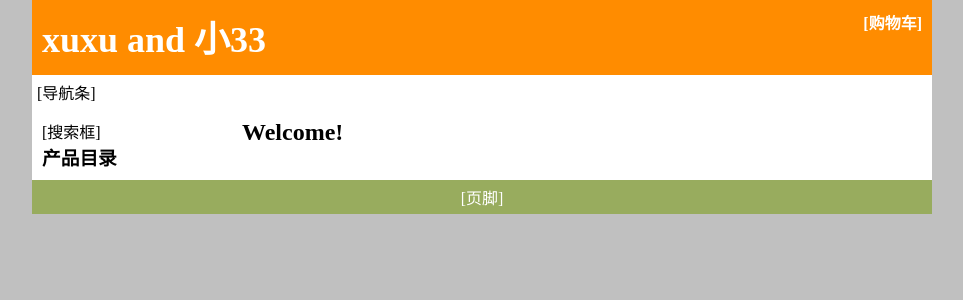
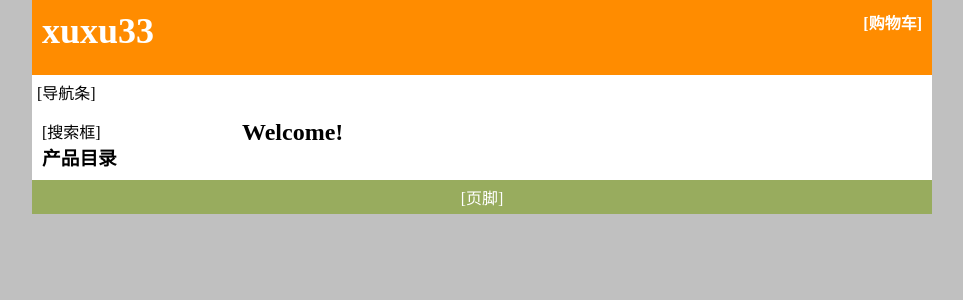
Before and after one commit to stefine/shopsys, a Django app: template shopsys/templates/index.html in a window 1280 px wide. Shown: the top 300 px of the page, without its empty margins (158-1121 px from the left). Run offline with Django 3.2, Linux system fonts and the light colour scheme; the template is opened without the code that fills it, so the values that code supplies are empty.

```diff
--- a/shopsys/templates/catalog.html
+++ b/shopsys/templates/catalog.html
@@ -7,7 +7,7 @@
       <div class="cart_box">
         [购物车]
       </div>
-      xuxu and 小33
+      xuxu33
     </div>
   </div>
   <div id="navigation">
```
Also changed, not shown: 1 other file.
